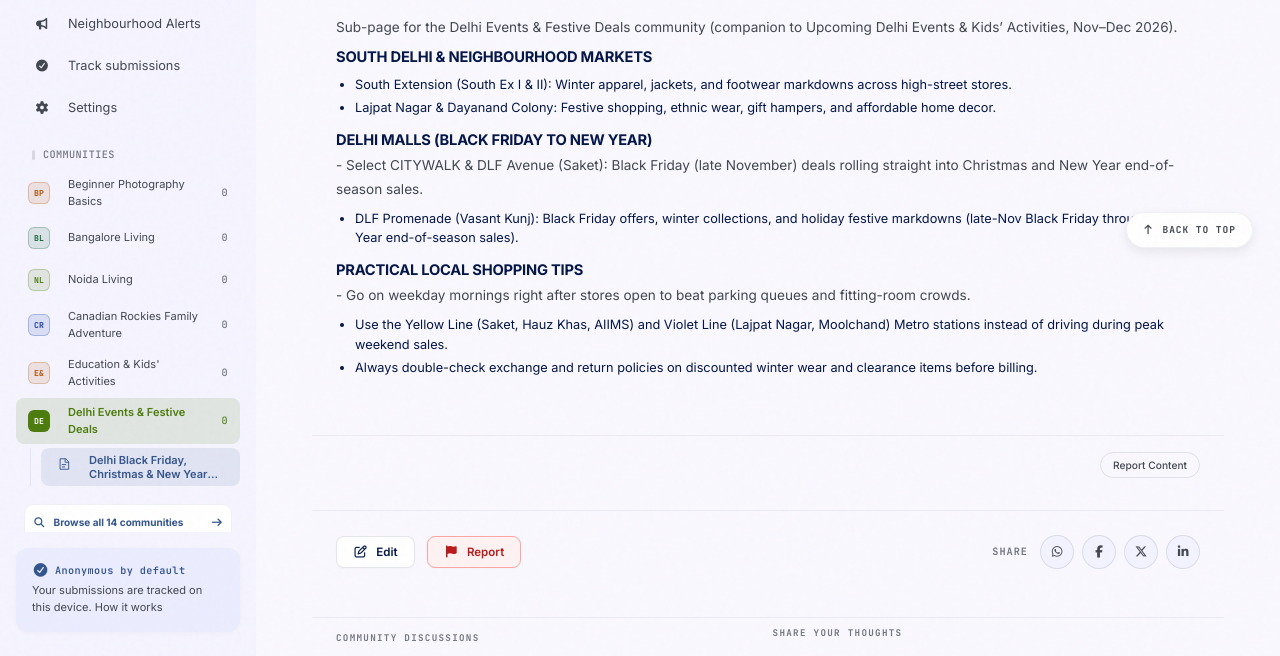
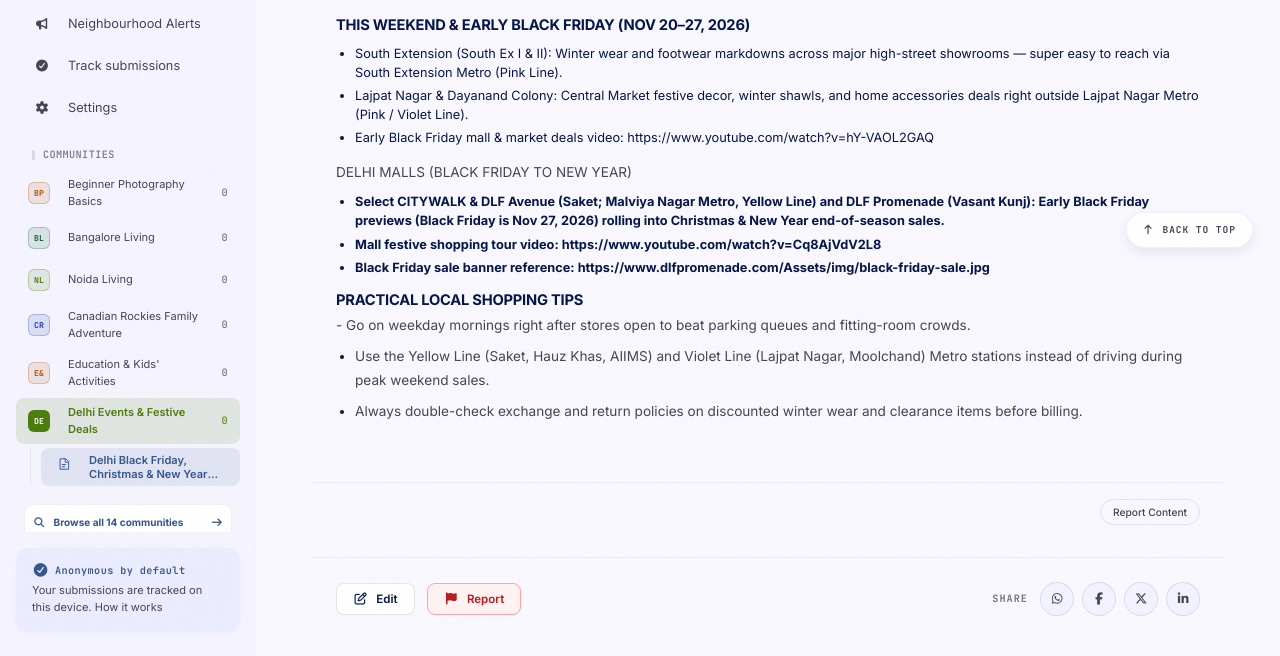
Before and after one commit to the-hub-community/hub-web, a Jekyll site: the page built from content/delhi-events-festive-deals/delhi-black-friday-christmas--new-year-deals.md, in a window 1280 px wide and 900 px high, scrolled down 656 px, cut to the strip 244-900 px from the top of the window. Built offline with Jekyll 4.4.1, drawn with Linux system fonts in a browser that asks for light colours.

Commit message:
sync(delhi-events-festive-deals): content/delhi-events-festive-deals/delhi-black-friday-christmas--new-year-deals.md

```diff
--- a/content/delhi-events-festive-deals/delhi-black-friday-christmas--new-year-deals.md
+++ b/content/delhi-events-festive-deals/delhi-black-friday-christmas--new-year-deals.md
@@ -18,12 +18,11 @@ date: 2026-11-20T03:26:09.021Z
 <div class="lh-align-center"><div class="lh-video-container"><iframe src="https://www.youtube.com/embed/hY-VAOL2GAQ" allowfullscreen></iframe></div></div>
 
 <div class="lh-text">
-Sub-page for the Delhi Events &amp; Festive Deals community (companion to Upcoming Delhi Events &amp; Kids' Activities, Nov–Dec 2026).
+**THIS WEEKEND &amp; EARLY BLACK FRIDAY (NOV 20–27, 2026)**
 
-**SOUTH DELHI &amp; NEIGHBOURHOOD MARKETS**
-
-- South Extension (South Ex I &amp; II): Winter apparel, jackets, and footwear markdowns across high-street stores.
-- Lajpat Nagar &amp; Dayanand Colony: Festive shopping, ethnic wear, gift hampers, and affordable home decor.
+- South Extension (South Ex I &amp; II): Winter wear and footwear markdowns across major high-street showrooms — super easy to reach via South Extension Metro (Pink Line).
+- Lajpat Nagar &amp; Dayanand Colony: Central Market festive decor, winter shawls, and home accessories deals right outside Lajpat Nagar Metro (Pink / Violet Line).
+- Early Black Friday mall &amp; market deals video: https://www.youtube.com/watch?v=hY-VAOL2GAQ
 </div>
 <div class="lh-clear"></div>
 </div>
@@ -32,8 +31,11 @@ Sub-page for the Delhi Events &amp; Festive Deals community (companion to Upcomi
 
 
 <div class="lh-text">
-**DELHI MALLS (BLACK FRIDAY TO NEW YEAR)**- Select CITYWALK &amp; DLF Avenue (Saket): Black Friday (late November) deals rolling straight into Christmas and New Year end-of-season sales.
-- DLF Promenade (Vasant Kunj): Black Friday offers, winter collections, and holiday festive markdowns (late-Nov Black Friday through New Year end-of-season sales).
+DELHI MALLS (BLACK FRIDAY TO NEW YEAR)
+
+- **Select CITYWALK &amp; DLF Avenue (Saket; Malviya Nagar Metro, Yellow Line) and DLF Promenade (Vasant Kunj): Early Black Friday previews (Black Friday is Nov 27, 2026) rolling into Christmas &amp; New Year end-of-season sales.**
+- **Mall festive shopping tour video: https://www.youtube.com/watch?v=Cq8AjVdV2L8**
+- **Black Friday sale banner reference: https://www.dlfpromenade.com/Assets/img/black-friday-sale.jpg**
 </div>
 <div class="lh-clear"></div>
 </div>
@@ -43,7 +45,9 @@ Sub-page for the Delhi Events &amp; Festive Deals community (companion to Upcomi
 
 <div class="lh-text">
 **PRACTICAL LOCAL SHOPPING TIPS**- Go on weekday mornings right after stores open to beat parking queues and fitting-room crowds.
+
 - Use the Yellow Line (Saket, Hauz Khas, AIIMS) and Violet Line (Lajpat Nagar, Moolchand) Metro stations instead of driving during peak weekend sales.
+
 - Always double-check exchange and return policies on discounted winter wear and clearance items before billing.
 </div>
 <div class="lh-clear"></div>
```
Also changed, not shown: other parts of content/delhi-events-festive-deals/delhi-black-friday-christmas--new-year-deals.md (+2 -2 lines).
